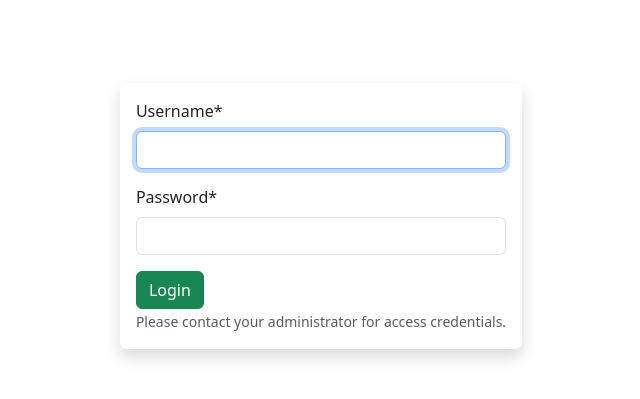
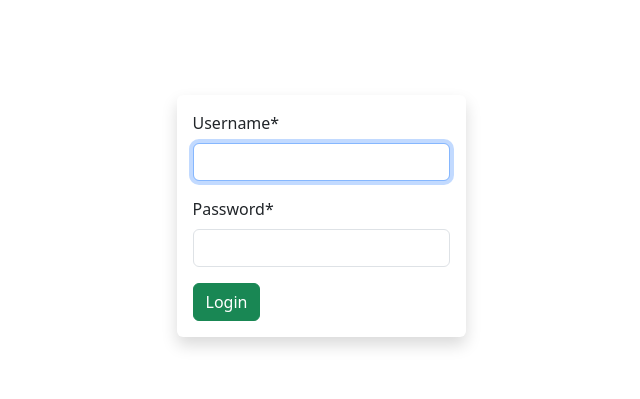
Before and after one commit to mauimaui17/django_testing, a Django app: page /accounts/login/ in a window 1280 px wide. Shown: the part 87-486 px from the top of the page, without its empty margins (319-959 px from the left). Run offline with Django 5.2, Linux system fonts and the light colour scheme; some libraries are stand-ins or nearby versions.

Commit message:
Update login.html

```diff
--- a/nu_test/nu_violation/violation_tracker/templates/registration/login.html
+++ b/nu_test/nu_violation/violation_tracker/templates/registration/login.html
@@ -15,8 +15,6 @@ Login Here
 			<button type="submit" class="btn btn-success">Login</button>
 			</form>
 		</div>
-        <small class="form-text text-muted pt-5">Please contact your administrator for access credentials.</small>
-
 	</div>
 </div>
 {% endblock  %}
```
